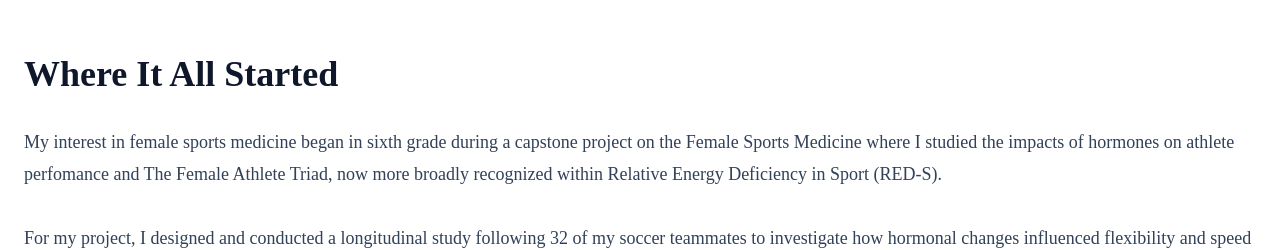
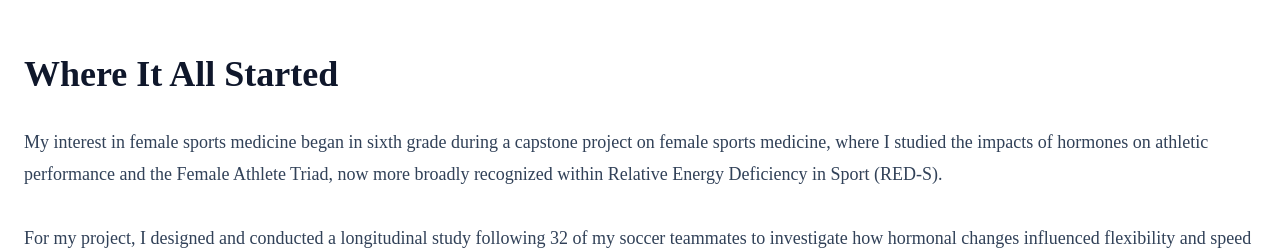
Before and after one commit to mayaclanfer-ctrl/female-athlete-hub, a Next.js app: page /about in a window 1280 px wide. Shown: the part 1240-1490 px from the top of the page. Built offline with nearby package versions, Linux system fonts and the light colour scheme.

Commit message:
Improve About page wording

```diff
--- a/components/about/AboutStory.tsx
+++ b/components/about/AboutStory.tsx
@@ -9,11 +9,12 @@ export default function AboutStory() {
       <div className="mt-8 space-y-8 text-lg leading-8 text-slate-700">
 
         <p>
-          My interest in female sports medicine began in sixth grade during a
-          capstone project on the Female Sports Medicine where I studied the
-          impacts of hormones on athlete perfomance and The Female Athlete Triad,
-          now more broadly recognized within Relative Energy Deficiency in Sport (RED-S).
-        </p>
+  My interest in female sports medicine began in sixth grade during a
+  capstone project on female sports medicine, where I studied the
+  impacts of hormones on athletic performance and the Female Athlete
+  Triad, now more broadly recognized within Relative Energy Deficiency
+  in Sport (RED-S).
+</p>
 
         <p>
           For my project, I designed and conducted a longitudinal study
```
